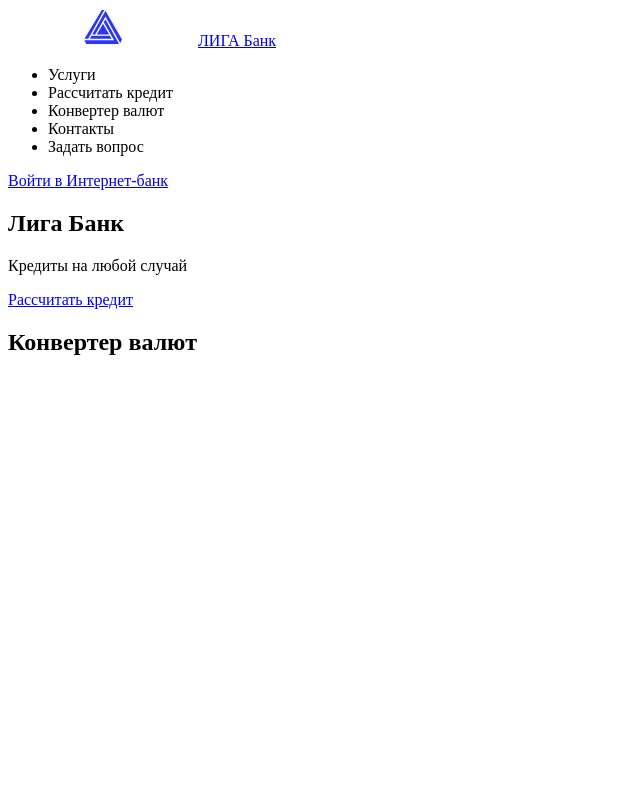
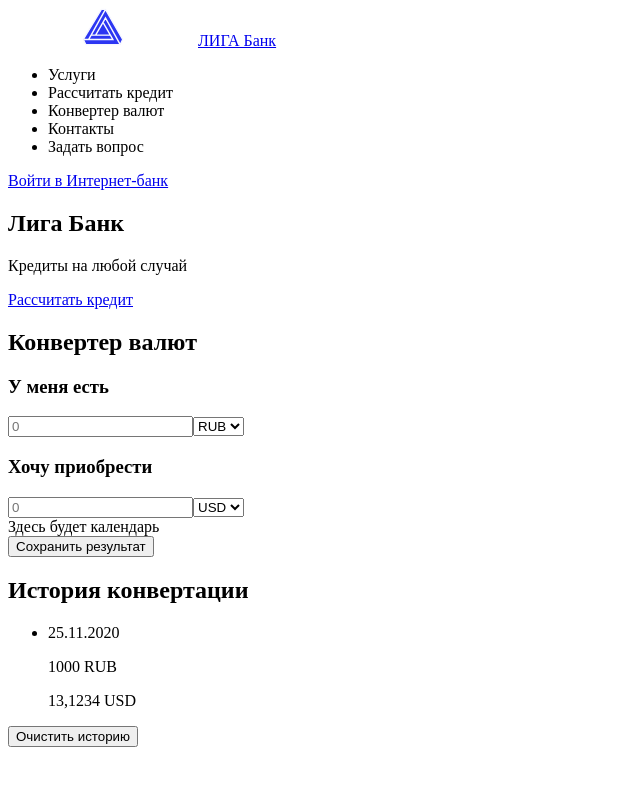
Before and after one commit to KaiZen-prog/league-bank, a React app: page / in a window 1280 px wide. Shown: the top 786 px of the page, without its empty margins (0-640 px from the left). Built offline with nearby package versions, Linux system fonts and the light colour scheme.

Commit message:
Разметка WIP

```diff
--- a/package.json
+++ b/package.json
@@ -42,6 +42,7 @@
   "dependencies": {
     "axios": "^0.21.1",
     "moment": "^2.29.1",
+    "normalize-scss": "^7.0.1",
     "react": "^17.0.1",
     "react-dom": "^17.0.1",
     "react-redux": "^7.2.2",
--- a/src/components/app.jsx
+++ b/src/components/app.jsx
@@ -1,12 +1,14 @@
 import React from 'react';
 import Header from './header';
 import Main from './main';
+import Footer from "./footer";
 
 const App = () => {
   return (
     <div className="App">
       <Header/>
       <Main/>
+      <Footer/>
     </div>
   );
 };
--- /dev/null
+++ b/src/components/conversion-history-item.jsx
@@ -0,0 +1,19 @@
+import React from 'react';
+
+const ConversionHistoryItem = () => {
+  return (
+    <>
+      <li className="conversion-history__item">
+        <p className="conversion-history__date">25.11.2020</p>
+        <div className="conversion-history__container">
+          <p className="conversion-history__before">1000 RUB</p>
+          <p className="conversion-history__after">13,1234 USD</p>
+        </div>
+      </li>
+    </>
+  );
+};
+
+ConversionHistoryItem.displayName = `ConversionHistoryItem`;
+
+export default ConversionHistoryItem;
--- /dev/null
+++ b/src/components/conversion-history-list.jsx
@@ -0,0 +1,14 @@
+import React from 'react';
+import ConversionHistoryItem from './conversion-history-item';
+
+const ConversionHistoryList = () => {
+  return (
+    <ul className="conversion-history__list">
+      <ConversionHistoryItem/>
+    </ul>
+  );
+};
+
+ConversionHistoryList.displayName = `ConversionHistoryList`;
+
+export default ConversionHistoryList;
--- /dev/null
+++ b/src/components/conversion-history.jsx
@@ -0,0 +1,16 @@
+import React from 'react';
+import ConversionHistoryList from "./conversion-history-list";
+
+const ConversionHistory = () => {
+  return (
+    <section className="conversion-history">
+      <h1 className="conversion-history__header">История конвертации</h1>
+      <ConversionHistoryList/>
+      <button className="conversion-history__button">Очистить историю</button>
+    </section>
+  );
+};
+
+ConversionHistory.displayName = `ConversionHistory`;
+
+export default ConversionHistory;
--- a/src/components/converter.js
+++ b/src/components/converter.js
@@ -1,11 +1,52 @@
 import React from 'react';
 
 const Converter = () => {
-    return (
-        <section className="converter">
-            <h2 className="promo__header">Конвертер валют</h2>
-        </section>
-    );
+  return (
+    <section className="converter">
+      <h2 className="promo__header">Конвертер валют</h2>
+      <form method="post" action="#" className="converter__form">
+        <div className="converter__field">
+          <label htmlFor="converter__input">
+            <h3 className="converter__field-title">У меня есть</h3>
+          </label>
+          <input id="converter__input" className="converter__input" type="number" name="currencyInput" placeholder="0"/>
+
+          <label className="converter__select-wrapper">
+            <span></span>
+            <select name="currencyInput" value="RUB" className="converter__select">
+              <option value="RUB">RUB</option>
+              <option value="USD">USD</option>
+              <option value="EUR">EUR</option>
+              <option value="GBP">GBP</option>
+              <option value="CNY">CNY</option>
+            </select>
+          </label>
+        </div>
+
+        <div className="converter__field">
+          <label htmlFor="converter__input">
+            <h3 className="converter__field-title">Хочу приобрести</h3>
+          </label>
+          <input id="converter__input" className="converter__input" type="number" name="currencyOutput" placeholder="0"/>
+
+          <label className="converter__select-wrapper">
+            <span></span>
+            <select name="currencyOutput" value="USD" className="currency-converter__select">
+              <option value="RUB">RUB</option>
+              <option value="USD">USD</option>
+              <option value="EUR">EUR</option>
+              <option value="GBP">GBP</option>
+              <option value="CNY">CNY</option>
+            </select>
+          </label>
+        </div>
+
+        <div id="calendar">Здесь будет календарь</div>
+
+        <button type="submit" className="converter__button">Сохранить результат</button>
+      </form>
+    </section>
+  );
 };
 
 Converter.displayName = `Converter`;
--- /dev/null
+++ b/src/components/footer.jsx
@@ -0,0 +1,12 @@
+import React from 'react';
+
+const Footer = () => {
+  return (
+    <footer>
+    </footer>
+  );
+};
+
+Footer.displayName = `Footer`;
+
+export default Footer;
--- a/src/components/main.jsx
+++ b/src/components/main.jsx
@@ -1,5 +1,6 @@
 import React from 'react';
 import Converter from "./converter";
+import ConversionHistory from "./conversion-history";
 
 const Main = () => {
   return (
@@ -10,6 +11,7 @@
         <a className="promo__link" href="#">Рассчитать кредит</a>
       </section>
       <Converter/>
+      <ConversionHistory/>
     </main>
   );
 };
```
Also changed, not shown: src/components/header.jsx (indentation only). Lines whose indentation alone changed are shown as unchanged.
